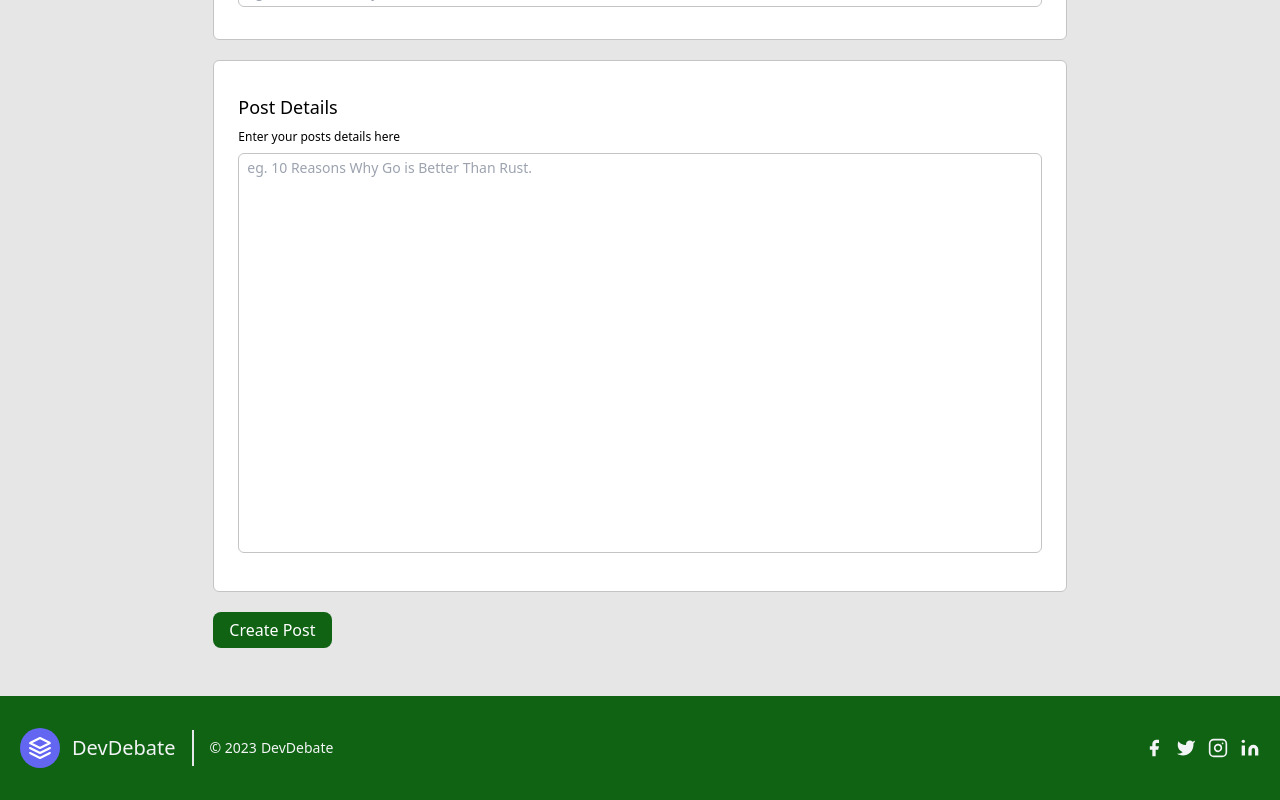
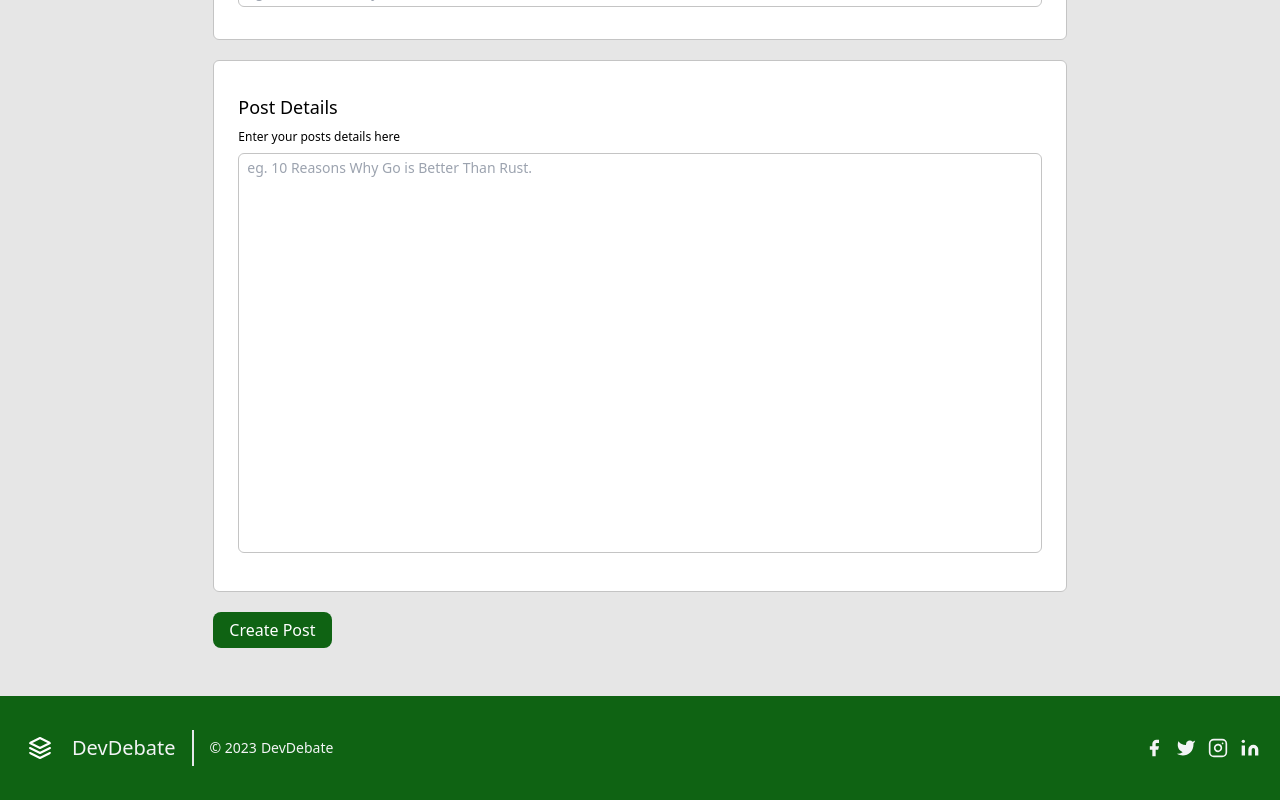
Before and after one commit to Azpect3120/stack-overflow-clone, a React (Vite) app in the folder frontend/: page /posts/create in a window 1280 px wide. Shown: the part 294-1094 px from the top of the page. Built offline with nearby package versions, Linux system fonts and the light colour scheme.

Commit message:
Slight changes to the footer

```diff
--- a/frontend/src/assets/css/output.css
+++ b/frontend/src/assets/css/output.css
@@ -931,10 +931,6 @@ video {
   padding: 2rem;
 }
 
-.p-10 {
-  padding: 2.5rem;
-}
-
 .p-20 {
   padding: 5rem;
 }
--- a/frontend/src/components/Footer.tsx
+++ b/frontend/src/components/Footer.tsx
@@ -8,7 +8,7 @@ function Footer() {
             <footer className="bg-[#0f6313] text-gray-600 body-font">
                 <div className="container px-5 py-8 mx-auto flex items-center sm:flex-row flex-col">
                     <a className="flex title-font font-medium items-center md:justify-start justify-center text-gray-100">
-                        <svg xmlns="http://www.w3.org/2000/svg" fill="none" stroke="currentColor" stroke-linecap="round" stroke-linejoin="round" stroke-width="2" className="w-10 h-10 text-white p-2 bg-indigo-500 rounded-full" viewBox="0 0 24 24">
+                        <svg xmlns="http://www.w3.org/2000/svg" fill="none" stroke="currentColor" stroke-linecap="round" stroke-linejoin="round" stroke-width="2" className="w-10 h-10 text-white p-2 rounded-full" viewBox="0 0 24 24">
                             <path d="M12 2L2 7l10 5 10-5-10-5zM2 17l10 5 10-5M2 12l10 5 10-5"></path>
                         </svg>
                         <span className="ml-3 text-xl">DevDebate</span>
```
